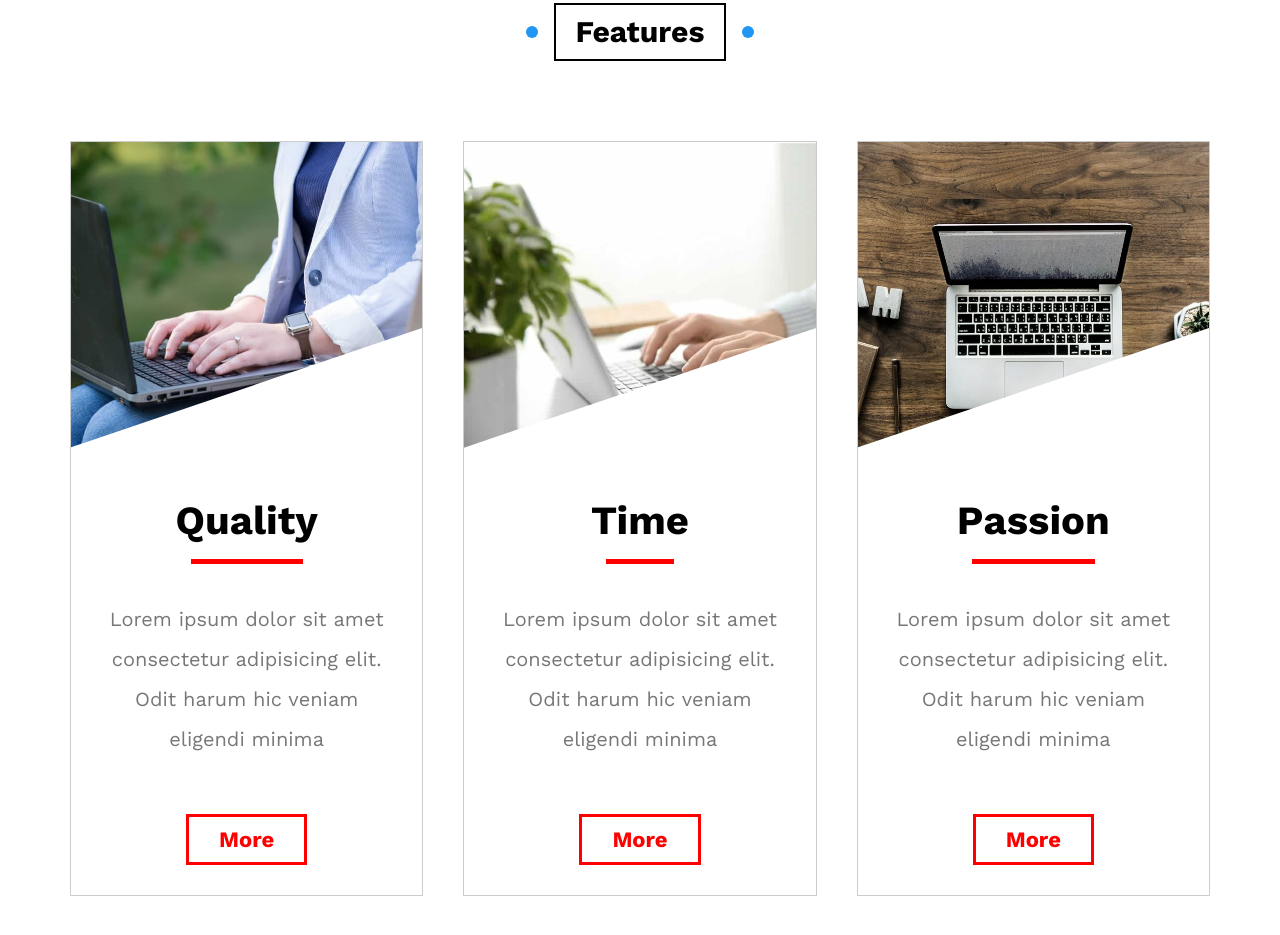
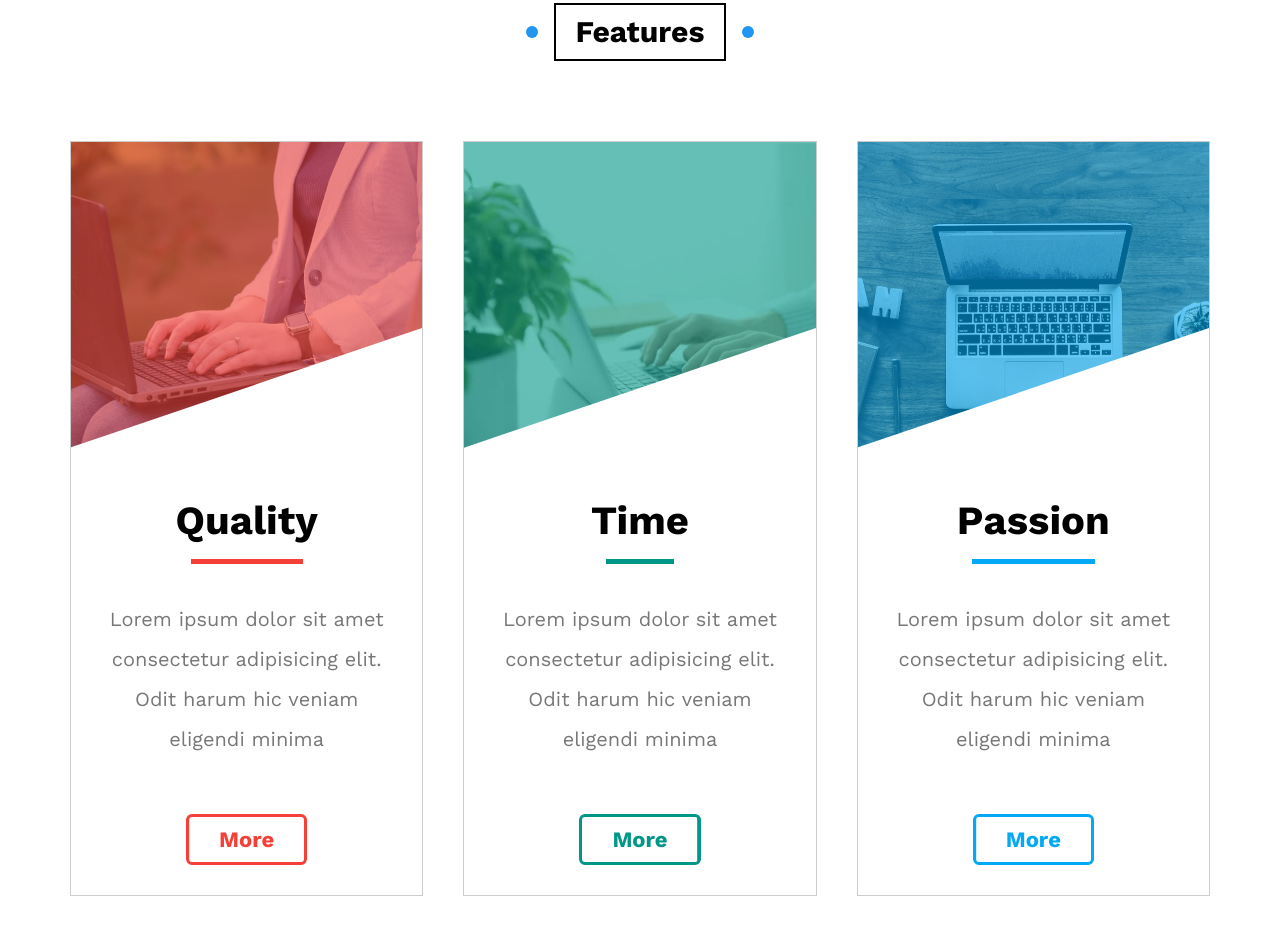
Before and after one commit to Abdullah2000Habib/Template3, a plain HTML site: page index.html in a window 1280 px wide. Shown: the part 3159-4094 px from the top of the page. Drawn offline with nearby package versions, Linux system fonts and the light colour scheme.

Commit message:
video 15

```diff
--- a/css/elzero.css
+++ b/css/elzero.css
@@ -712,8 +712,20 @@ ul {
 
 .features .box:hover .img-holder::after {
 
-    border-width: 170px 500px 170px 0px;
+    border-width: 170px 602px 170px 0px;
 
+
+}
+
+@media (max-width:992px) {
+    .features .box .img-holder::after {
+        border-width: 0px 0px 170px 700px;
+    }
+
+    .features .box:hover .img-holder::after {
+        border-width: 170px 700px 170px 0px;
+
+    }
 }
 
 .features .box h2 {
@@ -732,7 +744,6 @@ ul {
     bottom: -20px;
     left: 15px;
     height: 5px;
-    background-color: red;
     width: calc(100% - 30px);
 
 }
@@ -748,16 +759,79 @@ ul {
 .features .box a {
 
     display: block;
-    border: 3px solid red;
+    border: 3px solid transparent;
     width: fit-content;
     margin: 0 auto 30px;
     font-weight: bold;
     font-size: 22px;
     padding: 10px 30px;
-    color: red;
+    border-radius: 6px;
+    transition: var(--main-transition);
+
+}
+
+.features .quality .img-holder::before {
+    background-color: rgb(244 64 54 / 60%);
+}
+
+.features .quality h2::after {
+    background-color: #f44036;
+
+}
+
+.features .quality a {
+    color: #f44036;
+    border-color: #f44036;
+    background: linear-gradient(to right, #f44036 50%, white 50%);
+    background-size: 200% 100%;
+    background-position: right bottom;
 }
 
 
+/* -------------- */
+
+.features .time .img-holder::before {
+    background-color: rgb(0 150 136 / 60%);
+}
+
+.features .time h2::after {
+    background-color: #009688;
+
+}
+
+.features .time a {
+    color: #009688;
+    border-color: #009688;
+    background: linear-gradient(to right, #009688 50%, white 50%);
+    background-size: 200% 100%;
+    background-position: right bottom;
+}
+
+/* -------------- */
+
+.features .passion .img-holder::before {
+    background-color: rgb(3 169 244 / 60%);
+}
+
+.features .passion h2::after {
+    background-color: #03a9f4;
+
+}
+
+.features .passion a {
+    color: #03a9f4;
+    border-color: #03a9f4;
+    background: linear-gradient(to right, #03a9f4 50%, white 50%);
+    background-size: 200% 100%;
+    background-position: right bottom;
+}
+
+.features .box:hover a {
+
+    background-position: left bottom;
+    color: white;
+
+}
 
 /*End Feature */
 /* Start Animation */
```
